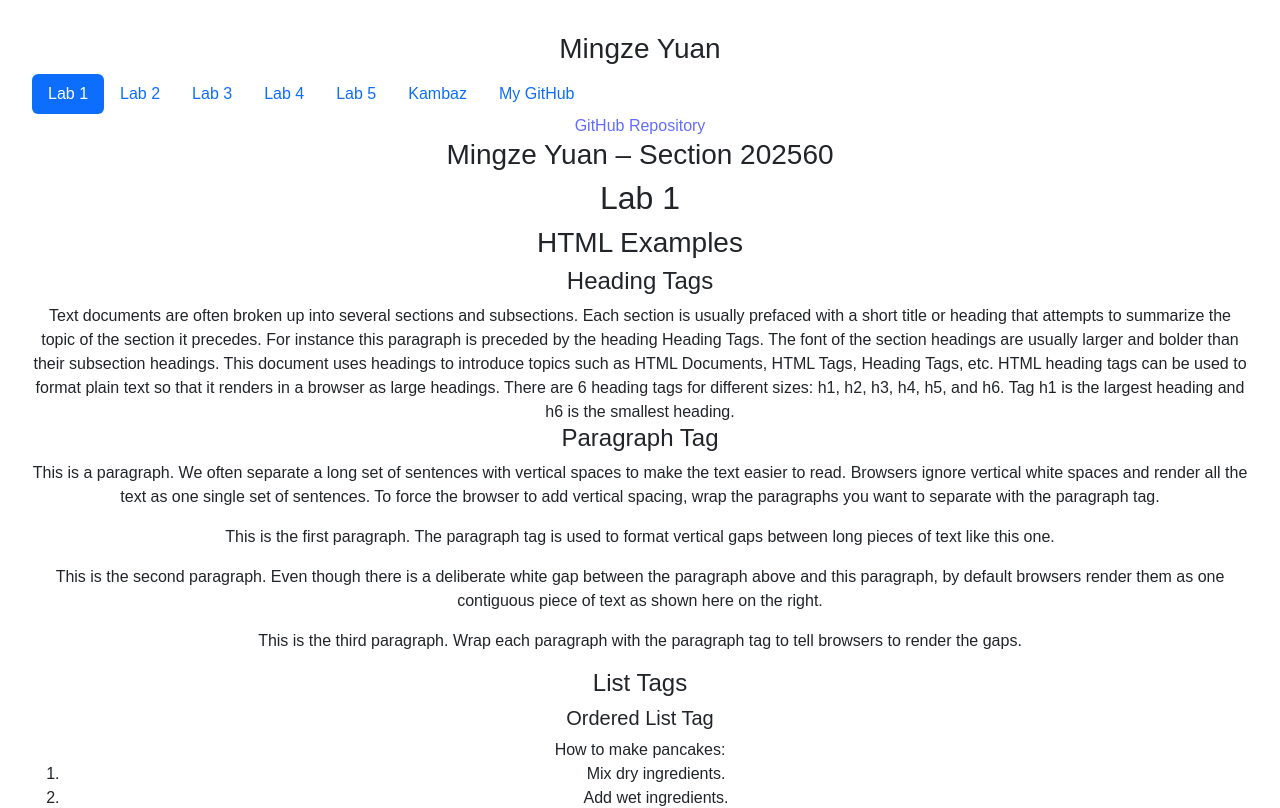
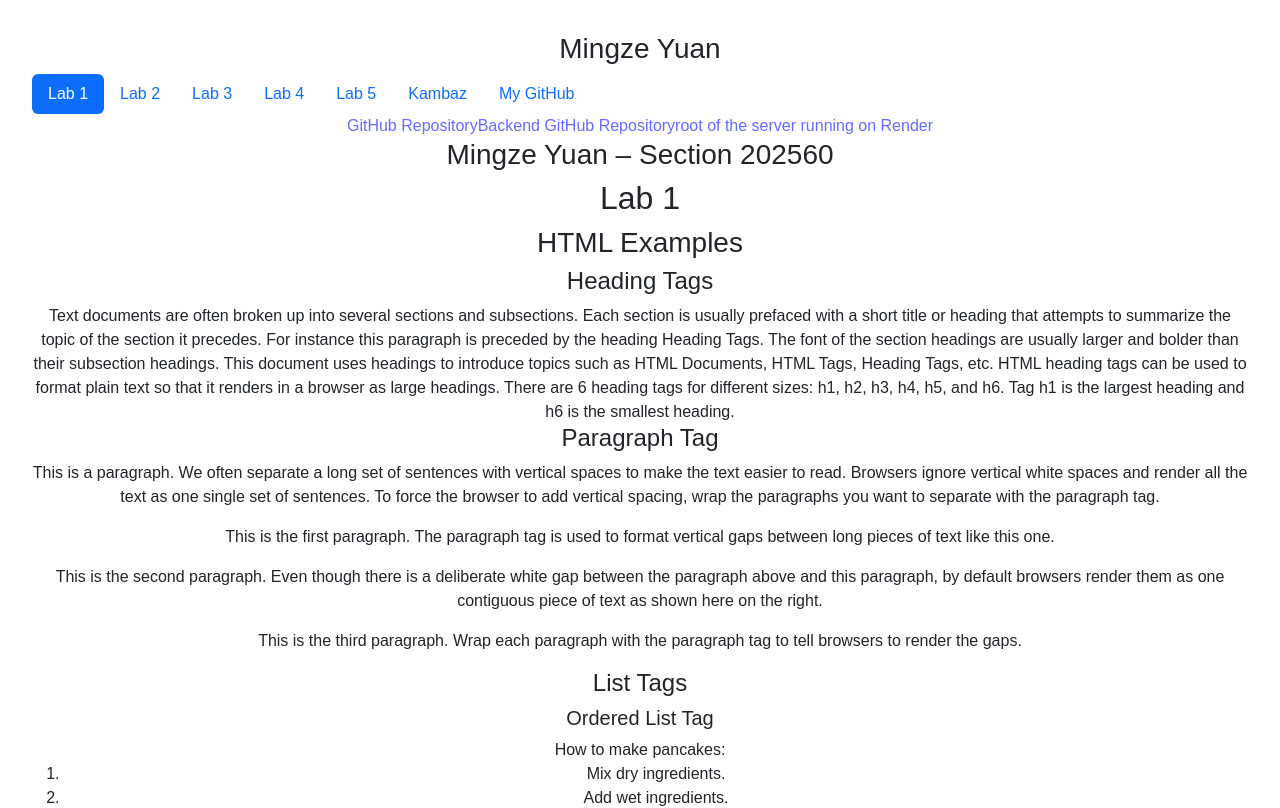
Before and after one commit to Snorman-zzz/kambaz-react-web-app, a React (Vite) app: page /#/Labs/Lab1 in a window 1280 px wide. Shown: the top 808 px of the page. Built offline with nearby package versions, Linux system fonts and the light colour scheme; the HTML template or start-up script is replaced by a standard one.

Commit message:
added backend github and server links

```diff
--- a/src/Labs/TOC.tsx
+++ b/src/Labs/TOC.tsx
@@ -28,7 +28,7 @@ export default function TOC() {
                 <Nav.Link to="/Kambaz" as={Link}>Kambaz</Nav.Link>
             </Nav.Item>
             <Nav.Item>
-                <Nav.Link href="https://github.com/jannunzi">My GitHub</Nav.Link>
+                <Nav.Link href="https://github.com/Snorman-zzz">My GitHub</Nav.Link>
             </Nav.Item>
         </Nav>
     );}
--- a/src/Labs/index.tsx
+++ b/src/Labs/index.tsx
@@ -16,18 +16,24 @@ export default function Labs() {
         <Provider store={store}>
             <div id="wd-labs">
                 <h3 id="wd-student-id">Mingze Yuan</h3>
-                <TOC />
+                <TOC/>
                 <a id="wd-github" href="https://github.com/Snorman-zzz/kambaz-react-web-app">
                     GitHub Repository
                 </a>
-                <Index />
+                <a id="wd-github" href="https://github.com/Snorman-zzz/kambaz-node-server-app">
+                    Backend GitHub Repository
+                </a>
+                <a id="wd-github" href="https://kambaz-node-server-app-2ur0.onrender.com">
+                    root of the server running on Render
+                </a>
+                <Index/>
                 <Routes>
-                    <Route path="/" element={<Navigate to="Lab1" />} />
-                    <Route path="Lab1" element={<Lab1 />} />
-                    <Route path="Lab2/*" element={<Lab2 />} />
-                    <Route path="Lab3/*" element={<Lab3 />} />
-                    <Route path="Lab4/*" element={<Lab4 />} />
-                    <Route path="Lab5/*" element={<Lab5 />} />
+                    <Route path="/" element={<Navigate to="Lab1"/>}/>
+                    <Route path="Lab1" element={<Lab1/>}/>
+                    <Route path="Lab2/*" element={<Lab2/>}/>
+                    <Route path="Lab3/*" element={<Lab3/>}/>
+                    <Route path="Lab4/*" element={<Lab4/>}/>
+                    <Route path="Lab5/*" element={<Lab5/>}/>
                 </Routes>
             </div>
         </Provider>
```
